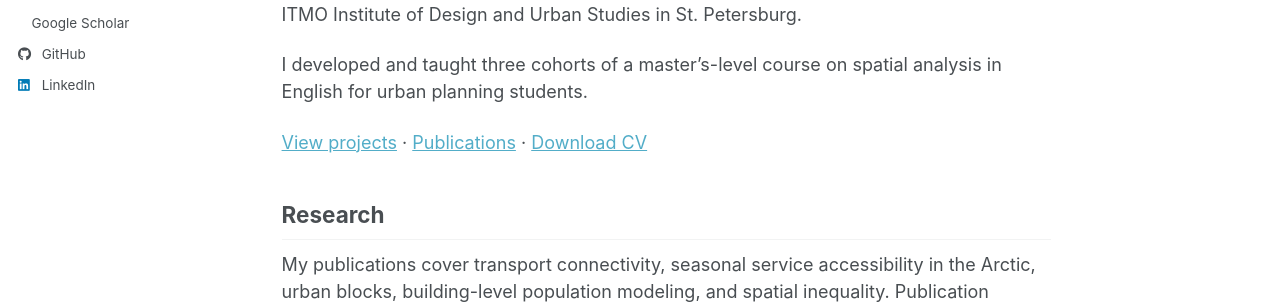
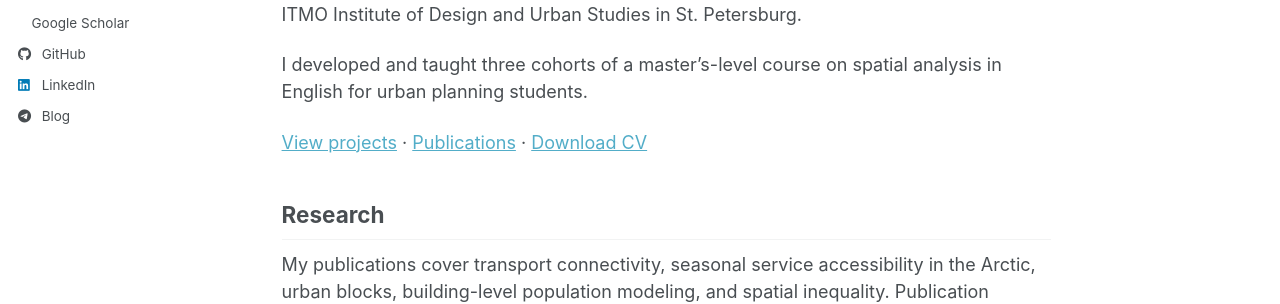
Before and after one commit to GeorgeKontsevik/GeorgeKontsevik.github.io, a Jekyll site: the page built from _pages/about.md, in a window 1280 px wide. Shown: the part 405-709 px from the top of the page. Built offline with Jekyll 4.4.1, drawn with Linux system fonts in a browser that asks for light colours; a style sheet for code colours, icons or effects is not loaded.

Commit message:
Add Telegram blog link to profile

```diff
--- a/_config.yml
+++ b/_config.yml
@@ -29,6 +29,7 @@
   email            : "george.kontsevik@gmail.com"
   github           : "GeorgeKontsevik"
   linkedin         : "george-kontsevik"
+  telegram         : "https://t.me/geogeorge_ch"
   googlescholar    : "https://scholar.google.com/citations?user=S--bTg8AAAAJ&hl=en"
 
 # Publication Category - The following the list of publication categories and their headings
--- a/_includes/author-profile.html
+++ b/_includes/author-profile.html
@@ -145,7 +145,7 @@
         <li><a href="https://steamcommunity.com/id/{{ author.steam }}"><i class="fab fa-fw fa-steam icon-pad-right" aria-hidden="true"></i>Steam</a></li>
       {% endif %}
       {% if author.telegram %}
-        <li><a href="{{ author.telegram }}"><i class="fab fa-fw fa-telegram icon-pad-right" aria-hidden="true"></i>Telegram</a></li>
+        <li><a href="{{ author.telegram }}"><i class="fab fa-fw fa-telegram icon-pad-right" aria-hidden="true"></i>Blog</a></li>
       {% endif %}
       {% if author.tumblr %}
         <li><a href="https://{{ author.tumblr }}.tumblr.com"><i class="fab fa-fw fa-tumblr icon-pad-right" aria-hidden="true"></i>Tumblr</a></li>
```
